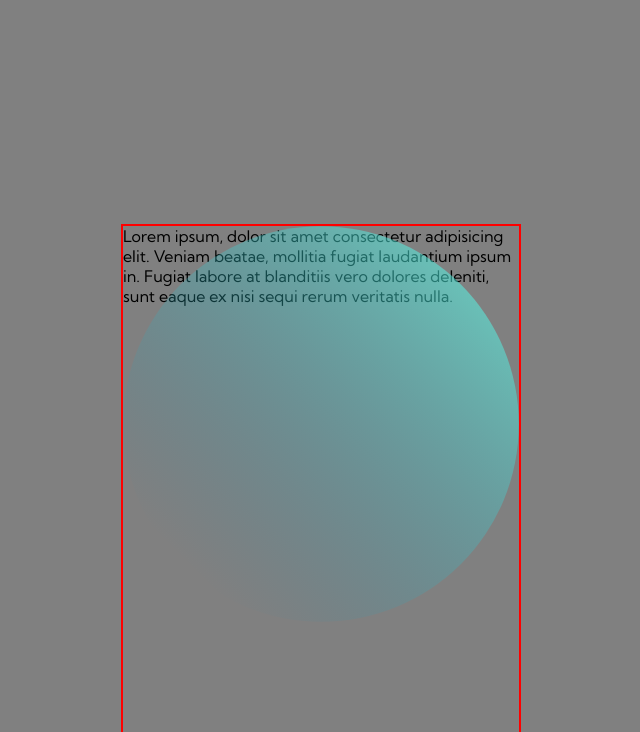
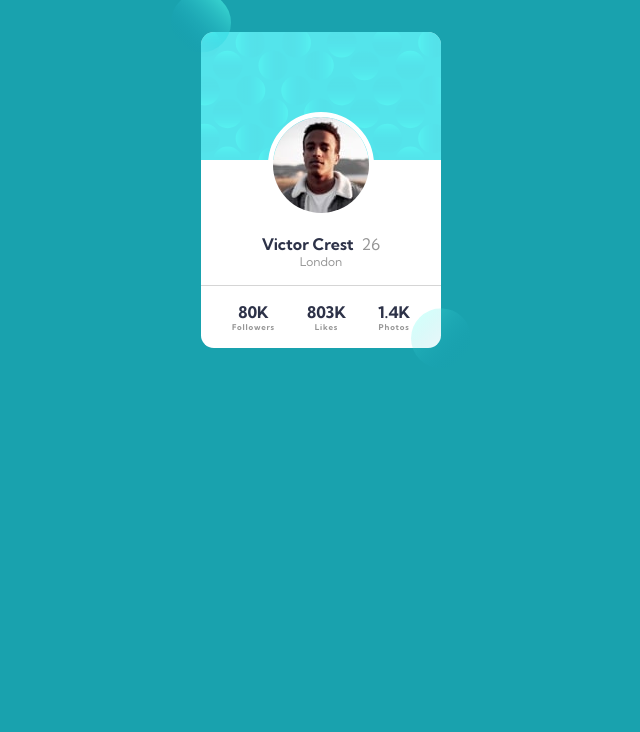
Before and after one commit to akhademik/fementor-profile-card, a plain HTML site: page index.html in a window 1280 px wide. Shown: the top 732 px of the page, without its empty margins (319-959 px from the left). Drawn offline with Linux system fonts and the light colour scheme.

Commit message:
not fix the background yet

```diff
--- a/index.html
+++ b/index.html
@@ -15,14 +15,23 @@
   </head>
   <body>
     <div class="main-card">
-      <img src="./images/bg-pattern-top.svg" alt="" class="top-img" />
-      <img
-        src="./images/bg-pattern-bottom.svg"
-        alt=""
-        class="bottom-img"
-      />Lorem ipsum, dolor sit amet consectetur adipisicing elit. Veniam beatae,
-      mollitia fugiat laudantium ipsum in. Fugiat labore at blanditiis vero
-      dolores deleniti, sunt eaque ex nisi sequi rerum veritatis nulla.
+      <div class="wrapper">
+        <div class="header__img"></div>
+        <div class="header__avatar">
+          <img src="./images/image-victor.jpg" alt="" class="avatar__img" />
+        </div>
+        <div class="card__content">
+          <p>26</p>
+          <div class="card__line"></div>
+        </div>
+        <div class="stats">
+          <ul class="stats__card">
+            <li>80K</li>
+            <li>803K</li>
+            <li>1.4K</li>
+          </ul>
+        </div>
+      </div>
     </div>
   </body>
 </html>
--- a/styles.css
+++ b/styles.css
@@ -8,33 +8,138 @@
   --clr-dark-desaturated-blue: hsl(229, 23%, 23%);
   --clr-dark-grayish-blue: hsl(227, 10%, 46%);
   --clr-dark-gray: hsl(0, 0%, 59%);
-
-  font-family: "Kumbh Sans", sans-serif;
 }
 
 body {
   margin: 0;
-  background-color: gray;
+  background-color: var(--clr-dark-cyan);
   display: flex;
   justify-content: center;
+  font-family: "Kumbh Sans", sans-serif;
 }
+
+/* FIX IT LATER */
 .main-card {
-  margin: 14rem 2rem;
+  margin: 2rem 2rem;
   position: relative;
-  width: 400px;
-  height: 700px;
-  border: 2px solid red;
-  overflow: hidden;
+  /* width: calc(100% - 4em); */
+  /* height: 700px; */
+  /* border: 2px solid red; */
+  /* overflow: hidden; */
 }
-.top-img {
+.main-card::before {
+  /* display: flex; */
+  content: "";
   position: absolute;
-  /* top: -26%;
-  left: -52%; */
+  background-image: url("./images/bg-pattern-top.svg");
+  background-repeat: no-repeat;
+  background-size: 50%;
+  width: 50%;
+  height: 50%;
+  top: 0;
+  left: 0;
+  transform: translate(-25%, -25%);
+}
+.main-card::after {
+  content: "";
+  position: absolute;
+  background-image: url("./images/bg-pattern-bottom.svg");
+  background-repeat: no-repeat;
+  background-size: 50%;
+  width: 50%;
+  height: 50%;
+  bottom: 0;
+  right: 0;
+  transform: translate(75%, 75%);
+}
+
+/* FIX ABOVE LATER */
+.wrapper {
+  background-color: white;
+  border-radius: 0.8em;
+  display: flex;
+  flex-direction: column;
+  justify-content: center;
+}
+.header__img {
+  background-image: url(./images/bg-pattern-card.svg);
+  background-color: var(--clr-dark-cyan);
+  background-blend-mode: overlay;
+  border-radius: 0.8em 0.8em 0 0;
+  opacity: 0.7;
+  min-width: 15rem;
+  min-height: 8rem;
+}
+.header__avatar {
+  display: flex;
+  justify-content: center;
+  margin-top: -3rem;
+  position: relative;
+}
+.avatar__img {
+  border: 5px solid white;
+  border-radius: 50%;
+}
+.card__content {
+  display: flex;
+  flex-direction: column;
+  justify-content: center;
+  text-align: center;
+  color: var(--clr-dark-gray);
+}
+.card__content p {
+  color: var(--clr-dark-gray);
+}
+.card__content p::before {
+  content: "Victor Crest";
+  color: var(--clr-dark-desaturated-blue);
+  font-weight: 700;
+  padding-right: 0.5rem;
+}
+.card__content p::after {
+  content: "London";
+  color: var(--clr-dark-gray);
+  font-weight: 400;
+  font-size: 0.75rem;
+  display: block;
+}
+.card__line {
+  height: 0.5px;
   width: 100%;
+  background-color: var(--clr-dark-gray);
+  opacity: 0.4;
 }
-.bottom-img {
-  position: absolute;
-  bottom: -30%;
-  left: 49%;
-  width: 100%;
+.stats__card {
+  list-style: none;
+  display: flex;
+  margin: 0;
+  padding: 0;
+  justify-content: center;
+  text-align: center;
+  font-weight: 700;
+  color: var(--clr-dark-desaturated-blue);
+  font-size: 1rem;
 }
+.stats__card li {
+  padding: 1rem 2rem 1rem 0;
+}
+.stats__card li:last-child {
+  padding-right: 0;
+}
+
+.stats__card li::after {
+  display: block;
+  text-align: center;
+  color: var(--clr-dark-gray);
+  font-size: 0.5rem;
+  letter-spacing: 0.1em;
+}
+li:first-child::after {
+  content: "Followers";
+}
+li:nth-child(2)::after {
+  content: "Likes";
+}
+li:last-child::after {
+  content: "Photos";
+}
```
